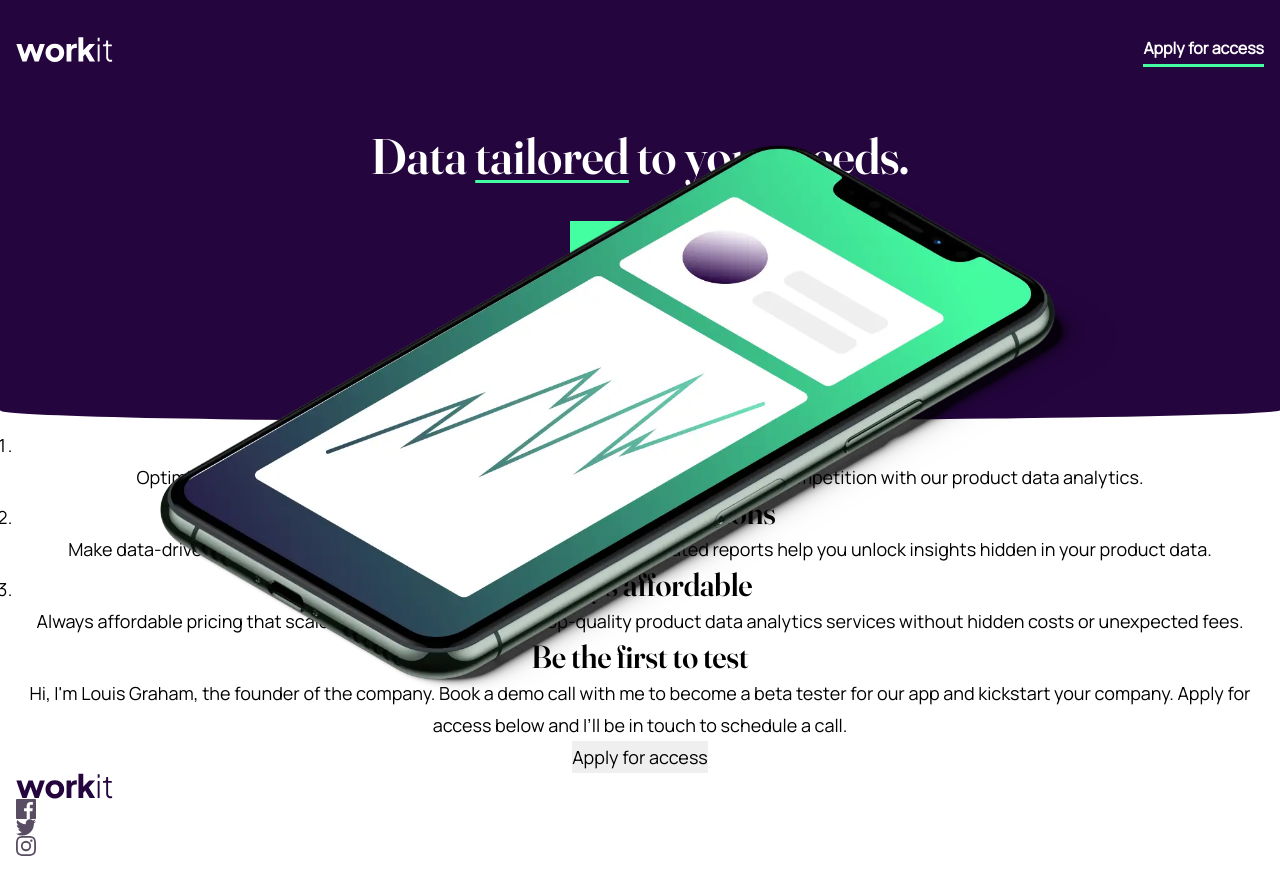
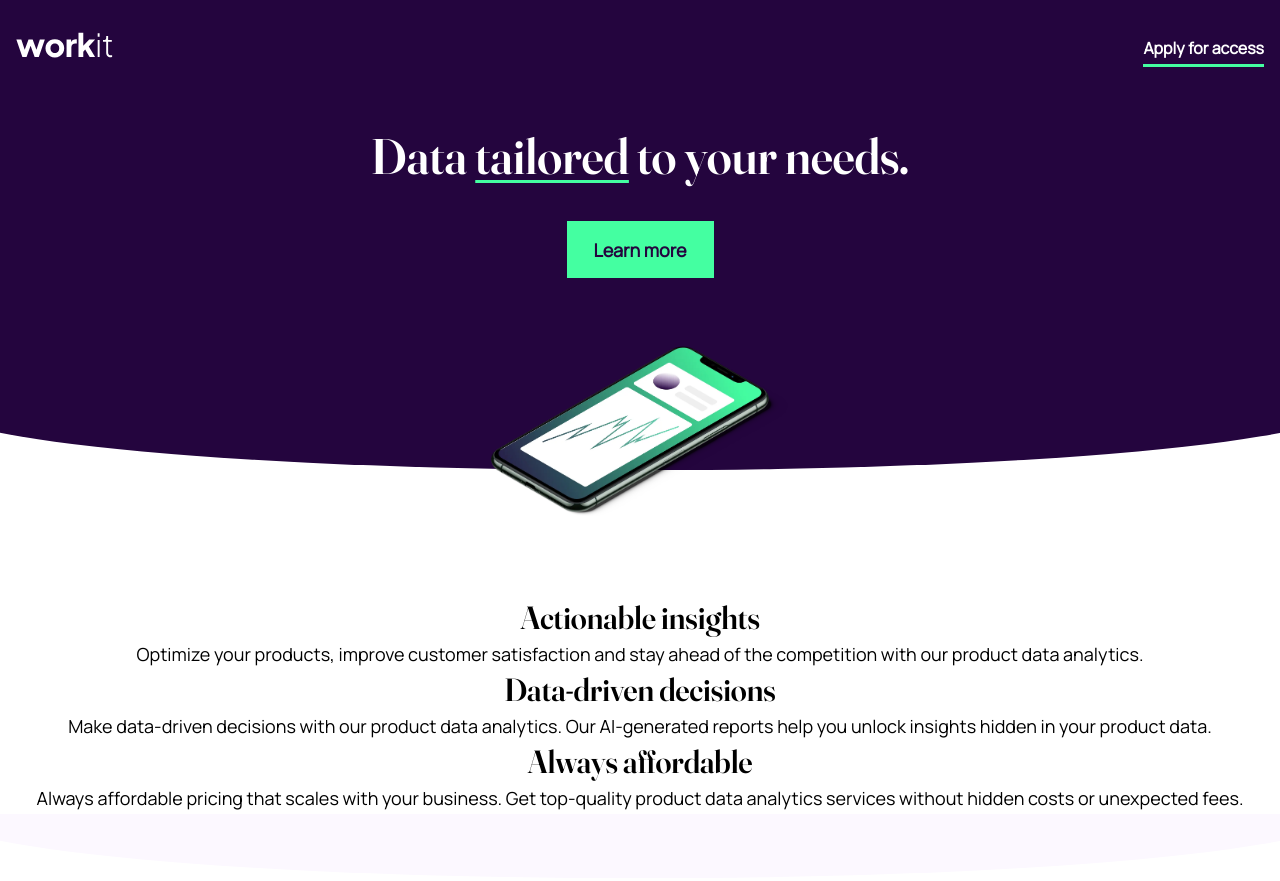
Before and after one commit to Dudeldups/FM-workit-landing-page, a plain HTML site: page index.html in a window 1280 px wide. Shown: the top 881 px of the page. Before the commit the page ends 856 px from the top, so only its background shows below. Drawn offline with Linux system fonts and the light colour scheme.

Commit message:
added section border

```diff
--- a/index.html
+++ b/index.html
@@ -16,11 +16,13 @@
   </head>
   <body>
     <header class="header">
-      <img
-        class="header__logo"
-        src="src/assets/images/logo-light.svg"
-        alt="workit logo"
-      />
+      <a href="#">
+        <img
+          class="header__logo"
+          src="src/assets/images/logo-light.svg"
+          alt="workit logo"
+        />
+      </a>
       <a class="header__link" href="#">Apply for access</a>
     </header>
     <main>
@@ -35,8 +37,9 @@
           alt=""
         />
       </section>
+      <hr class="curve curve-top" />
       <section class="middle">
-        <ol class="middle__highlights">
+        <ol class="middle__list">
           <li class="middle__highlight">
             <h2 class="middle__title">Actionable insights</h2>
             <p class="middle__desc">
@@ -62,6 +65,7 @@
           </li>
         </ol>
       </section>
+      <hr class="curve curve-middle" />
       <section class="bottom">
         <h3 class="bottom__title">Be the first to test</h3>
         <p class="bottom__desc">
--- a/src/scss/_resets.scss
+++ b/src/scss/_resets.scss
@@ -35,6 +35,7 @@ picture {
 }
 
 button {
+  cursor: pointer;
   border: none;
 }
 
--- a/src/scss/main.scss
+++ b/src/scss/main.scss
@@ -30,14 +30,27 @@ body {
   }
 }
 
+.curve {
+  border: none;
+  width: 100%;
+  aspect-ratio: 20 / 1;
+  clip-path: ellipse(55% 100% at top);
+
+  &-top {
+    background-color: colors.$dark-purple;
+  }
+
+  &-middle {
+    background-color: colors.$ghost-white;
+  }
+}
+
 .top {
   position: relative;
   @include side-padding;
-  padding-block: 2rem;
-  padding-bottom: 9rem;
+  padding-top: 2rem;
+  padding-bottom: 8rem;
   background: colors.$dark-purple;
-  // border-radius: 0 0  5%;
-  border-radius: 0 0 275% 175% / 0 0 15% 3rem;
 
   &__title {
     font-size: 3.125rem;
@@ -52,25 +65,44 @@ body {
 
   &__btn {
     margin-top: 2.5rem;
-    padding: 0.75rem 1.5rem;
+    padding: 0.6rem 1.5rem;
     background: colors.$eucalyptus;
     font-weight: 700;
     color: colors.$dark-purple;
+    border: 0.1875rem solid colors.$eucalyptus;
+
+    &:hover,
+    &:active {
+      background: colors.$dark-purple;
+      color: colors.$eucalyptus;
+    }
   }
 
   &__hero-img {
     position: absolute;
+    z-index: 1;
     left: 0;
     right: 0;
     bottom: 0;
-    transform: translateY(50%);
     margin-inline: auto;
-    max-width: 75%;
+    transform: translateY(65%);
+    max-width: min(90%, 18.65rem);
   }
 }
 
 .middle {
   @include side-padding;
+  margin-top: 8rem;
+
+  &__list {
+    list-style: none;
+  }
+
+  &__highlight {
+    &::before {
+      content: ;
+    }
+  }
 }
 
 .bottom {
```
Also changed, not shown: src/css/main.css, 1 other file.
